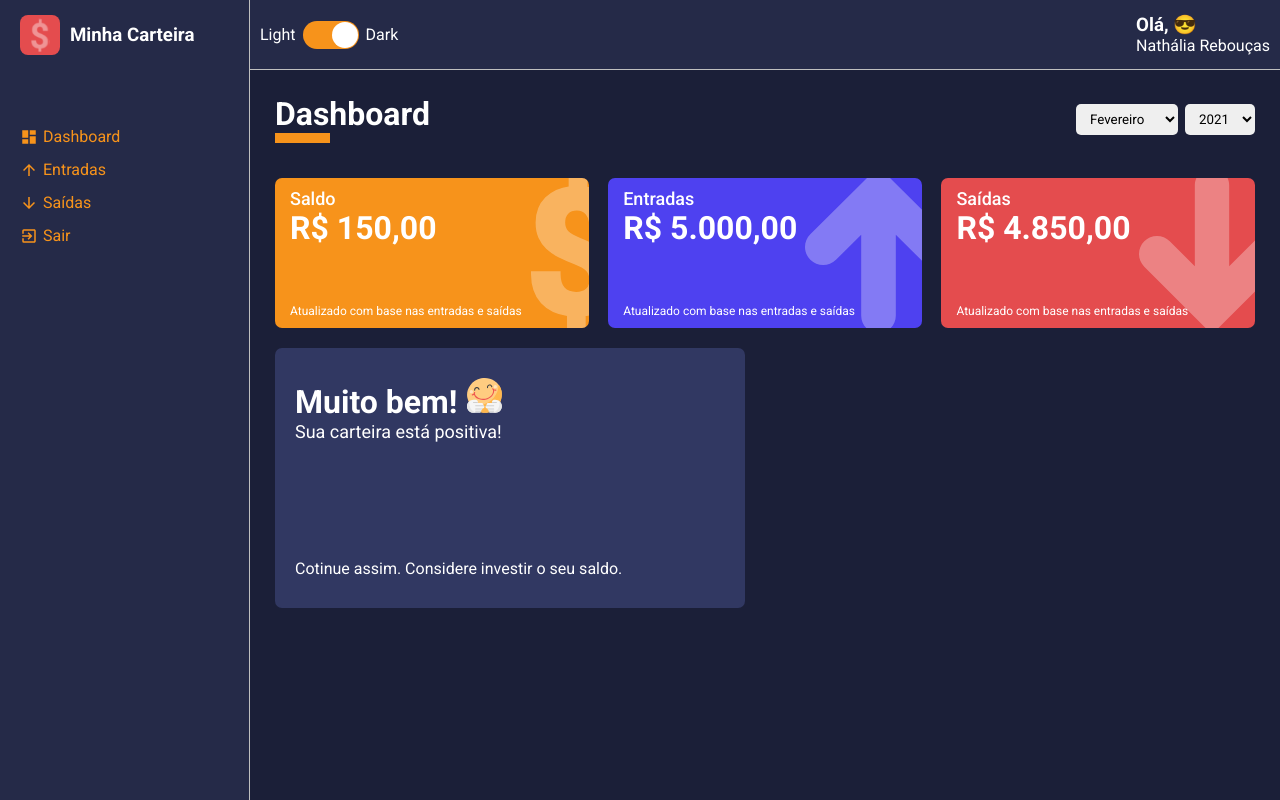
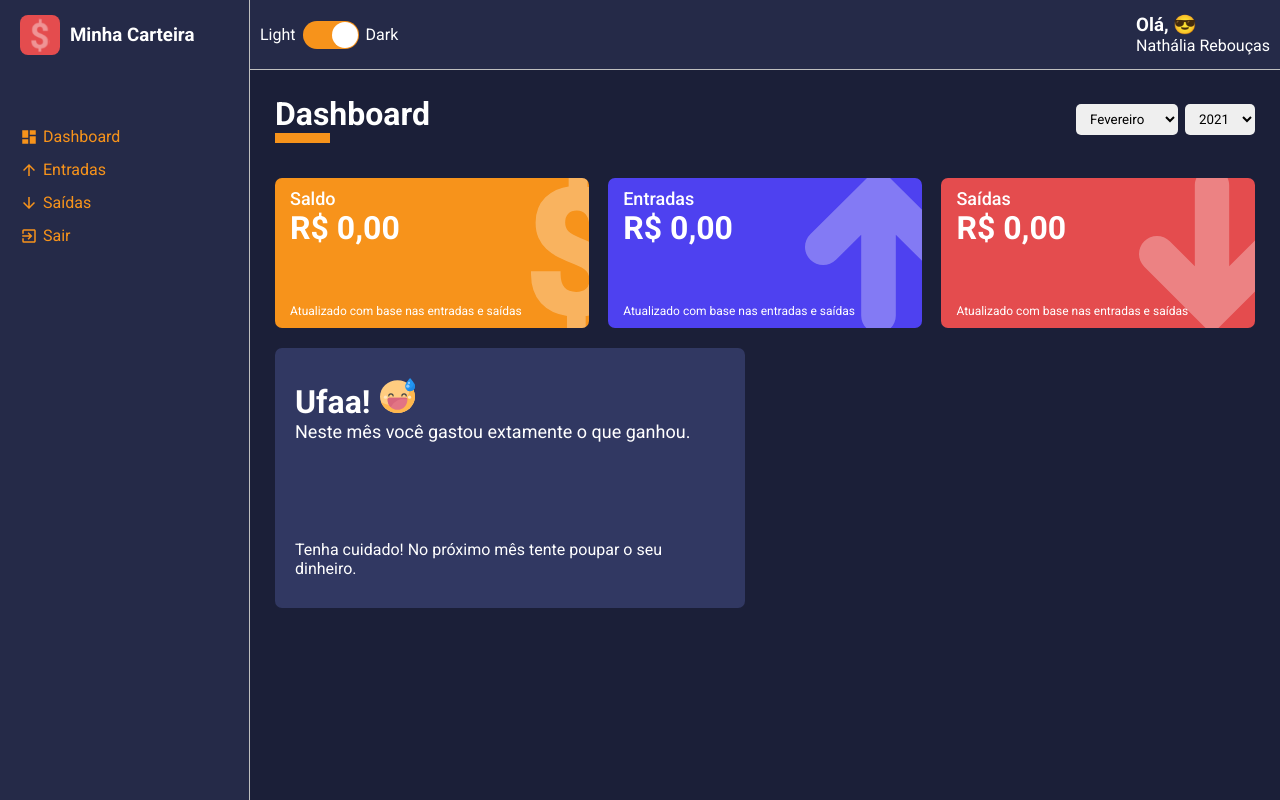
Before and after one commit to nathaliareboucas/minha-carteira, a React (Create React App) app: page /dashboard in a window 1280 px wide. Built offline with nearby package versions, Linux system fonts and the light colour scheme.

Commit message:
deixando os cartões com informações dinâmicas

```diff
--- a/src/pages/Dashboard/index.tsx
+++ b/src/pages/Dashboard/index.tsx
@@ -11,16 +11,12 @@
 import listOfMonths from '../../utils/months';
 import happyImg from '../../assets/happy.svg';
 import sadImg from '../../assets/sad.svg';
+import grinningImg from '../../assets/grinning.svg';
 
 const Dashboard: React.FC = () => {
 
   const [monthSelected, setMonthSelected] = useState<number>(new Date().getMonth() + 1);
   const [yearSelected, setYearSelected] = useState<number>(new Date().getFullYear());
-
-  const options = [
-    {value: 'Maria', label: 'Maria'},
-    {value: 'João', label: 'João'},
-  ];
 
   const months = useMemo(() => {
     return listOfMonths.map((month, index) => {
@@ -50,11 +46,80 @@
     });
   }, []);
 
+  const totalExpenses = useMemo(() => {
+    let total: number = 0;
+
+    expenses.forEach(item => {
+      const date = new Date(item.date);
+      const month = date.getMonth() + 1;
+      const year = date.getFullYear();
+
+      if (month === monthSelected && year === yearSelected) {
+        try {
+          total += Number(item.amount);
+        } catch {
+          throw new Error('invalid amount.');
+        }
+      }
+    });
+
+    return total;
+  }, [monthSelected, yearSelected]);
+
+  const totalGains = useMemo(() => {
+    let total: number = 0;
+
+    gains.forEach(item => {
+      const date = new Date(item.date);
+      const month = date.getMonth() + 1;
+      const year = date.getFullYear();
+
+      if (month === monthSelected && year === yearSelected) {
+        try {
+          total += Number(item.amount);
+        } catch {
+          throw new Error('invalid amount.');
+        }
+      }
+    });
+
+    return total;
+  }, [monthSelected, yearSelected]);
+
+  const totalBalance = useMemo(() => {
+    return totalGains - totalExpenses;
+  }, [totalGains, totalExpenses]);
+
+  const message = useMemo(() => {
+    if (totalBalance < 0) {
+      return {
+        title: 'Que triste!',
+        description: 'Neste mês você gastou mais do que deveria.',
+        footerText: 'Verifique suas depesas e tente cortar gastos desnecessários.',
+        icon: sadImg
+      }
+    } else if (totalBalance === 0) {
+      return {
+        title: 'Ufaa!',
+        description: 'Neste mês você gastou extamente o que ganhou.',
+        footerText: 'Tenha cuidado! No próximo mês tente poupar o seu dinheiro.',
+        icon: grinningImg
+      }
+    } else {
+      return {
+        title: 'Muito bem!',
+        description: 'Sua carteira está positiva. ',
+        footerText: 'Continue assim. Considere investir o seu saldo.',
+        icon: happyImg
+      }
+    }
+  }, [totalBalance]);
+
   const handleMonthSelected = (month: string) => {
     try {
       const parseMonth = Number(month);
       setMonthSelected(parseMonth);
-    } catch (error) {
+    } catch {
       throw new Error('invalid month value.');
     }
   };
@@ -63,7 +128,7 @@
     try {
       const parseYear = Number(year);
       setYearSelected(parseYear);
-    } catch (error) {
+    } catch {
       throw new Error('invalid year value.');
     }
   };
@@ -86,7 +151,7 @@
       <Content>
         <WalletBox
           title="Saldo"
-          amount={150.00}
+          amount={totalBalance}
           footerLabel="Atualizado com base nas entradas e saídas"
           icon="dolar"
           color="#F7931B"
@@ -94,7 +159,7 @@
 
         <WalletBox
           title="Entradas"
-          amount={5000.00}
+          amount={totalGains}
           footerLabel="Atualizado com base nas entradas e saídas"
           icon="arrowUp"
           color="#4E41F0"
@@ -102,17 +167,17 @@
 
         <WalletBox
           title="Saídas"
-          amount={4850.00}
+          amount={totalExpenses}
           footerLabel="Atualizado com base nas entradas e saídas"
           icon="arrowDown"
           color="#E44C4E"
         />
 
         <MessageBox
-          title="Muito bem!"
-          description="Sua carteira está positiva!"
-          footerText="Cotinue assim. Considere investir o seu saldo."
-          icon={happyImg}
+          title={message.title}
+          description={message.description}
+          footerText={message.footerText}
+          icon={message.icon}
         />
       </Content>
     </Container>
--- a/src/pages/List/index.tsx
+++ b/src/pages/List/index.tsx
@@ -95,7 +95,7 @@
     try {
       const parseMonth = Number(month);
       setMonthSelected(parseMonth);
-    } catch (error) {
+    } catch {
       throw new Error('invalid month value.');
     }
   };
@@ -104,7 +104,7 @@
     try {
       const parseYear = Number(year);
       setYearSelected(parseYear);
-    } catch (error) {
+    } catch {
       throw new Error('invalid year value.');
     }
   };
```
Also changed, not shown: 1 other file (tests, documents, lock files or other folders).
